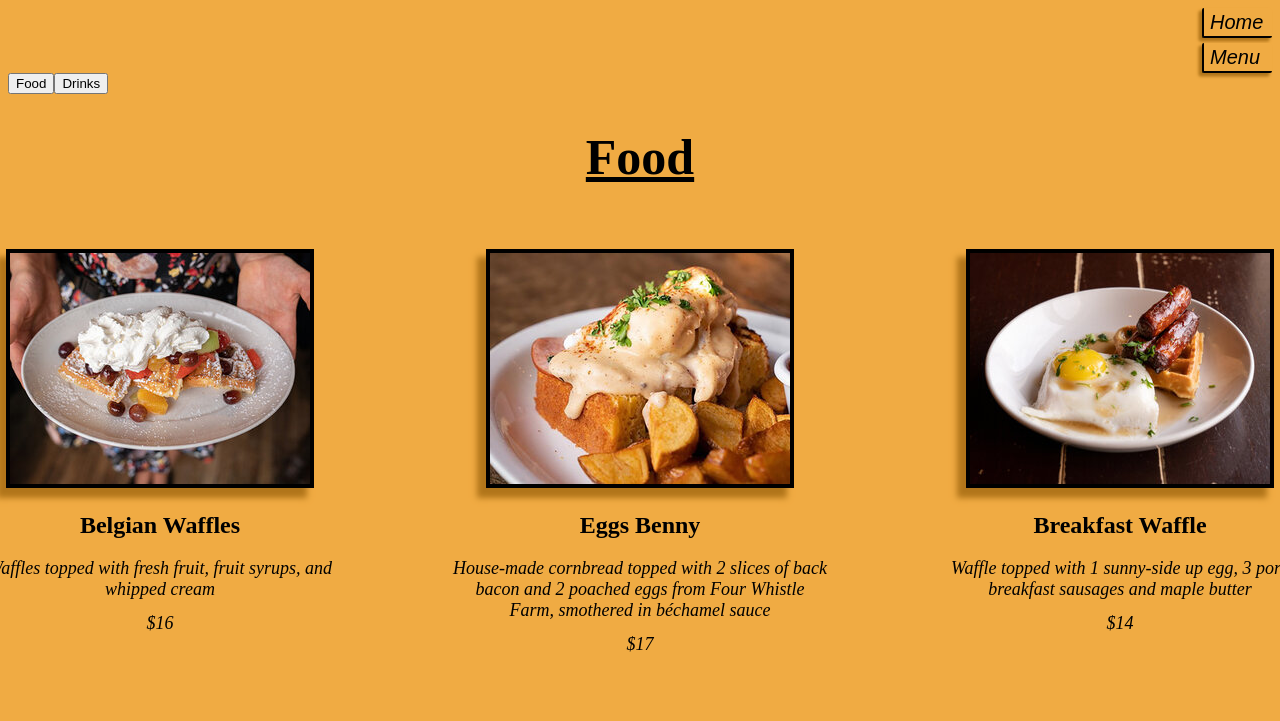
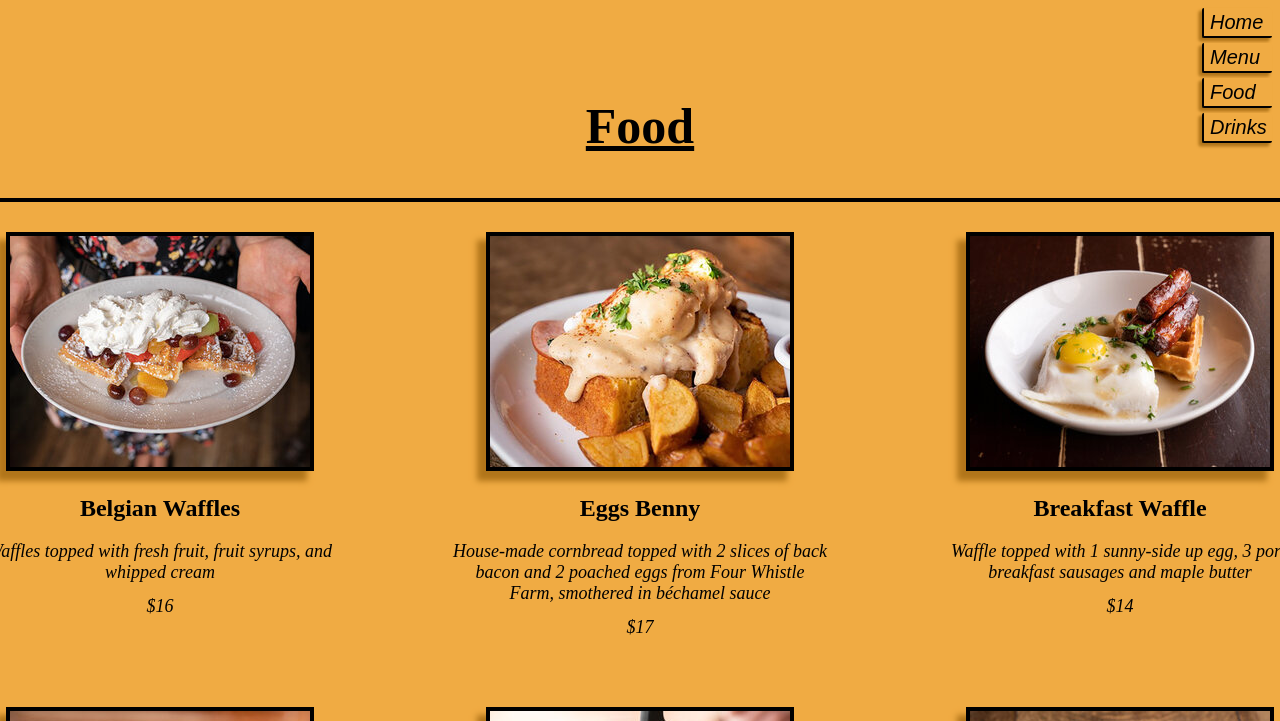
Before and after one commit to tylermoroz/BreakNBrew, a website built with webpack: page dist/index.html in a window 1280 px wide. Both pictures are taken after a click on the button "Menu". Shown: the top 721 px of the page. Built offline with nearby package versions, Linux system fonts and the light colour scheme.

Commit message:
Finish layout for food menu, add final touches to food menu styling.

```diff
--- a/src/menu.js
+++ b/src/menu.js
@@ -12,6 +12,10 @@ const menu = () => {
 
   foodTab.textContent = "Food";
   drinkTab.textContent = "Drinks";
+
+  menuTabs.id = "tabs-content";
+  foodTab.classList.add("tab");
+  drinkTab.classList.add("tab");
 
   content.appendChild(menuTabs);
   menuTabs.appendChild(foodTab);
--- a/src/style.css
+++ b/src/style.css
@@ -5,12 +5,14 @@ body {
 
 #content {
   min-width: 95vw;
+  display: grid;
 }
 
 #tabs-content {
   display: grid;
   justify-content: right;
   gap: 5px;
+  margin-top: 5px;
 }
 
 .tab {
@@ -38,7 +40,7 @@ body {
   justify-content: center;
   grid-template-columns: 1fr 1fr 1fr;
   grid-template-rows: 90px 90px 1fr 100px;
-  margin-top: -20px;
+  margin-top: -5px;
 }
 
 .head {
@@ -112,6 +114,9 @@ body {
   flex-direction: column;
   justify-content: center;
   align-items: center;
+  width: 75vw;
+  justify-self: center;
+  margin-top: -80px;
 }
 
 #menu-page h1 {
@@ -124,7 +129,11 @@ body {
   grid-template-columns: 1fr 1fr 1fr;
   grid-template-rows: 1fr 1fr 1fr;
   gap: 30px;
-  margin-top: 30px;
+  margin-top: 10px;
+  margin-bottom: 30px;
+  padding-top: 30px;
+  border: 4px solid black;
+  box-shadow: -8px 9px 6px 1px rgb(177, 117, 26);
 }
 
 .food-item {
```
Also changed, not shown: dist/main.js.
